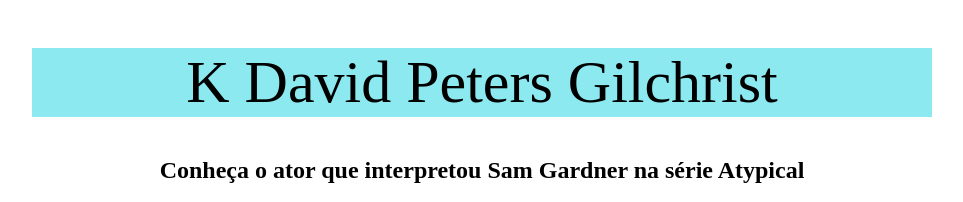
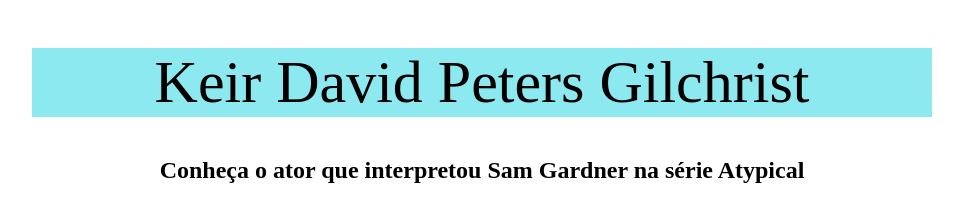
Before and after one commit to ingryd16/sam.gardner, a plain HTML site: page index.html in a window 1280 px wide. Shown: the top 202 px of the page, without its empty margins (158-1121 px from the left). Drawn offline with Linux system fonts and the light colour scheme.

Commit message:
Update index.html

```diff
--- a/index.html
+++ b/index.html
@@ -8,7 +8,7 @@
 
 <body>
   <main>
-    <h1 class="titulo">K David Peters Gilchrist</h1>
+    <h1 class="titulo">Keir David Peters Gilchrist</h1>
     <h2>Conheça o ator que interpretou Sam Gardner na série Atypical</h2>
     <img src="https://img-s-msn-com.akamaized.net/tenant/amp/entityid/AAOVxQk.img?h=552&w=750&m=6&q=60&u=t&o=f&l=f&x=388&y=183" alt="Personagem Sam Gardner">
 
```
